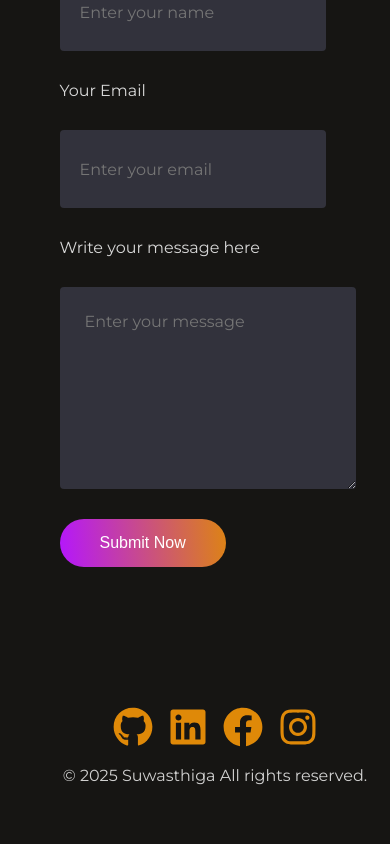
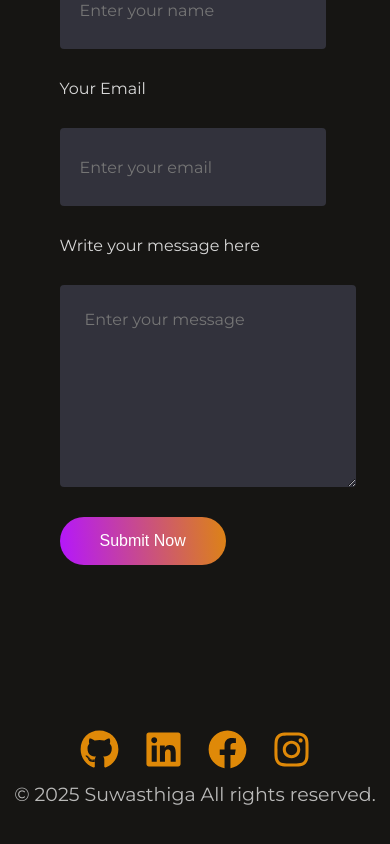
Before and after one commit to suwasthi/portfolio, a React (Vite) app: page / in a window 390 px wide. Shown: the part 6182-7026 px from the top of the page. Built offline with nearby package versions, Linux system fonts and the light colour scheme.

Commit message:
Update Footer.css

```diff
--- a/src/Components/Footer/Footer.css
+++ b/src/Components/Footer/Footer.css
@@ -36,7 +36,7 @@
   opacity: 0.7;
 }
 
-@media(max-width:768px) {
+/* @media(max-width:768px) {
   .footer-container {
       margin: 30px 20px;
       padding: 40px 0;
@@ -48,11 +48,12 @@
   }
 
   .icon {
-      font-size: 40px; /* Reduce icon size for smaller screens */
+      font-size: 40px;
   }
 
   .copyright {
-      font-size: 16px; /* Smaller font for mobile screens */
+      font-size: 16px;
       opacity: 0.8;
   }
 }
+ */
```
